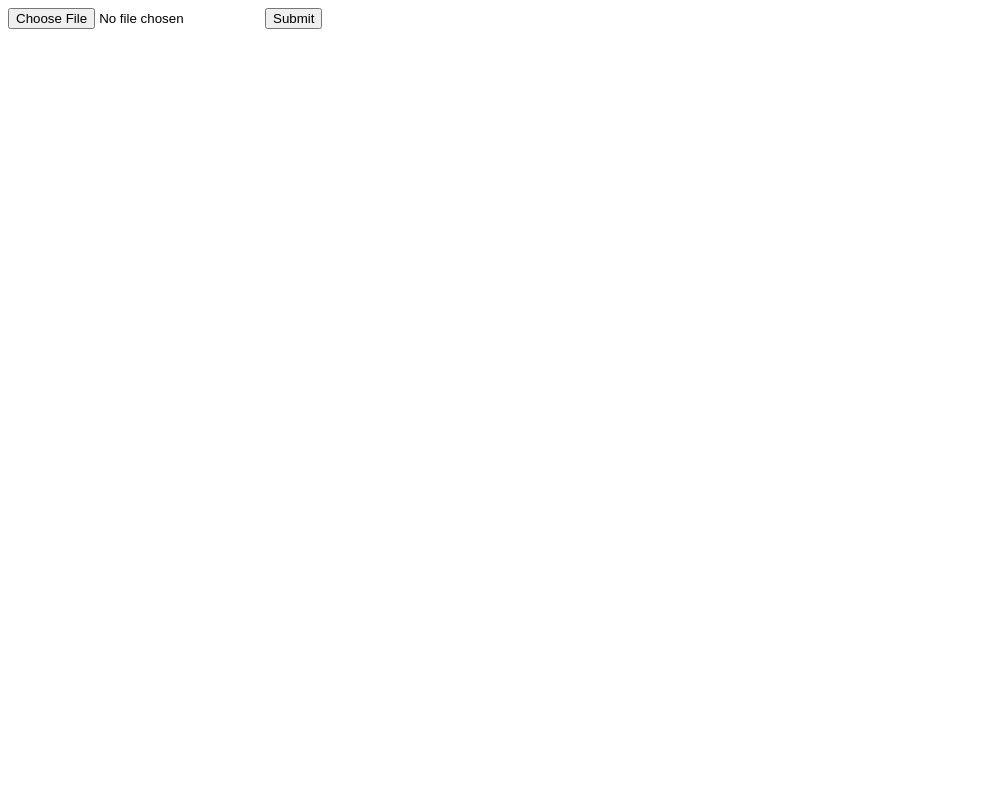
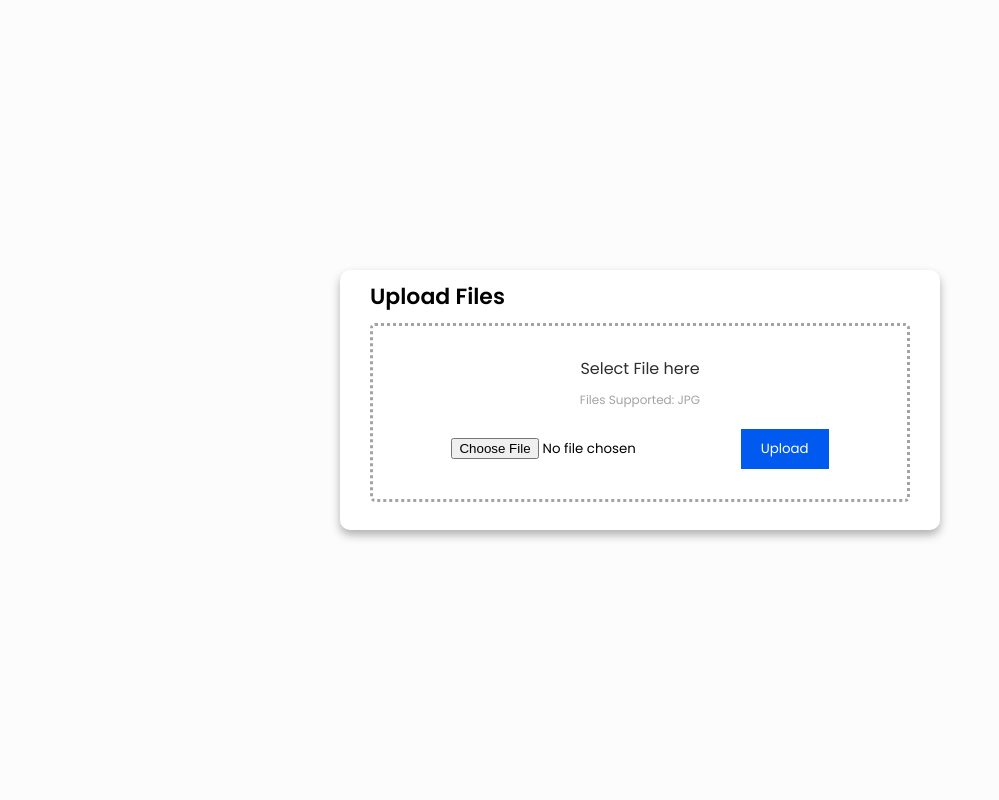
Before and after one commit to MateaLukiccc/Simple-Flask-ML-APP, a Flask app: page /uploader in a window 1280 px wide. Shown: the whole page, without its empty margins (0-999 px from the left). Run offline with Flask 3, Linux system fonts and the light colour scheme.

Commit message:
Added some css

```diff
--- a/data.py
+++ b/data.py
@@ -32,6 +32,7 @@ def page_not_found(e):
 @app.route('/uploader', methods = ['GET', 'POST'])
 def upload_file():
    if request.method == 'POST':
+       print(request)
        # check if the post request has the file part
        if 'file' not in request.files:
            print("NO FILE")
--- /dev/null
+++ b/static/css/upload.css
@@ -0,0 +1,85 @@
+@import url("https://fonts.googleapis.com/css2?family=Poppins:wght@200;300;400;500;600;700&display=swap");
+@import url('https://fonts.googleapis.com/css2?family=Noto+Sans:ital,wght@0,400;0,700;1,400;1,700&display=swap');
+
+* {
+  margin: 0;
+  padding: 0;
+  box-sizing: border-box;
+  font-family: "Poppins", sans-serif;
+}
+
+.container {
+  height: 100vh;
+  width: 100%;
+  align-items: center;
+  display: flex;
+  justify-content: center;
+  background-color: #fcfcfc;
+}
+
+.card {
+  border-radius: 10px;
+  box-shadow: 0 5px 10px 0 rgba(0, 0, 0, 0.3);
+  width: 600px;
+  height: 260px;
+  background-color: #ffffff;
+  padding: 10px 30px 40px;
+}
+
+.card h3 {
+  font-size: 22px;
+  font-weight: 600;
+
+}
+
+.drop_box {
+  margin: 10px 0;
+  padding: 30px;
+  display: flex;
+  align-items: center;
+  justify-content: center;
+  flex-direction: column;
+  border: 3px dotted #a3a3a3;
+  border-radius: 5px;
+}
+
+.drop_box h4 {
+  font-size: 16px;
+  font-weight: 400;
+  color: #2e2e2e;
+}
+
+.drop_box p {
+  margin-top: 10px;
+  margin-bottom: 20px;
+  font-size: 12px;
+  color: #a3a3a3;
+}
+
+.btn {
+  text-decoration: none;
+  background-color: #005af0;
+  color: #ffffff;
+  padding: 10px 20px;
+  border: none;
+  outline: none;
+  transition: 0.3s;
+}
+
+.btn:hover{
+  text-decoration: none;
+  background-color: #ffffff;
+  color: #005af0;
+  padding: 10px 20px;
+  border: none;
+  outline: 1px solid #010101;
+}
+.form input {
+  margin: 10px 0;
+  width: 100%;
+  background-color: #e2e2e2;
+  border: none;
+  outline: none;
+  padding: 12px 20px;
+  border-radius: 4px;
+}
--- a/templates/upload.html
+++ b/templates/upload.html
@@ -1,9 +1,35 @@
+<!DOCTYPE html>
+<!--[if lt IE 7]>      <html class="no-js lt-ie9 lt-ie8 lt-ie7"> <![endif]-->
+<!--[if IE 7]>         <html class="no-js lt-ie9 lt-ie8"> <![endif]-->
+<!--[if IE 8]>         <html class="no-js lt-ie9"> <![endif]-->
+<!--[if gt IE 8]>      <html class="no-js"> <!--<![endif]-->
 <html>
+   <head>
+      <meta charset="utf-8">
+      <meta http-equiv="X-UA-Compatible" content="IE=edge">
+      <title></title>
+      <meta name="description" content="">
+      <meta name="viewport" content="width=device-width, initial-scale=1">
+      <link rel="stylesheet" href="{{ url_for('static', filename='css/upload.css') }}">
+   </head>
    <body>
-      <form action = "http://localhost:5000/uploader" method = "POST"
-         enctype = "multipart/form-data">
-         <input type = "file" name = "file" />
-         <input type = "submit"/>
-      </form>
+
+      <div class="container">
+         <div class="card">
+           <h3>Upload Files</h3>
+           <div class="drop_box">
+             <header>
+               <h4>Select File here</h4>
+             </header>
+             <p>Files Supported: JPG</p>
+             <form action = "http://localhost:5000/uploader" method = "POST"  enctype=multipart/form-data>
+               <input type="file" name="file" id="fileID"/>
+               <input class="btn" type="submit" value="Upload">
+             </form>
+           </div>
+
+         </div>
+       </div>
+
    </body>
 </html>
```
Also changed, not shown: uploaded/object-detection.jpg (added), uploaded/testGiraffe.jpg (added).
